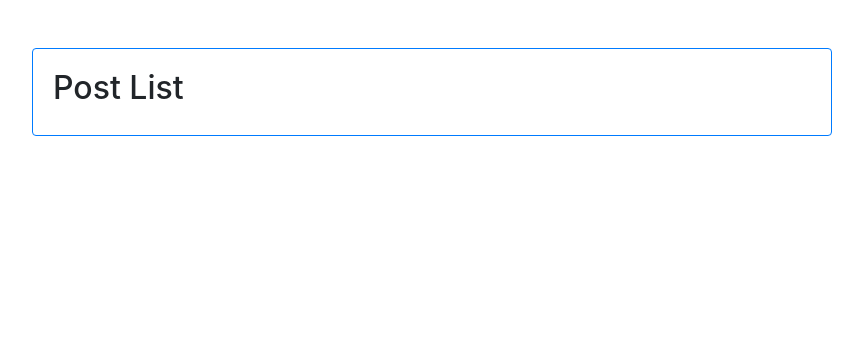
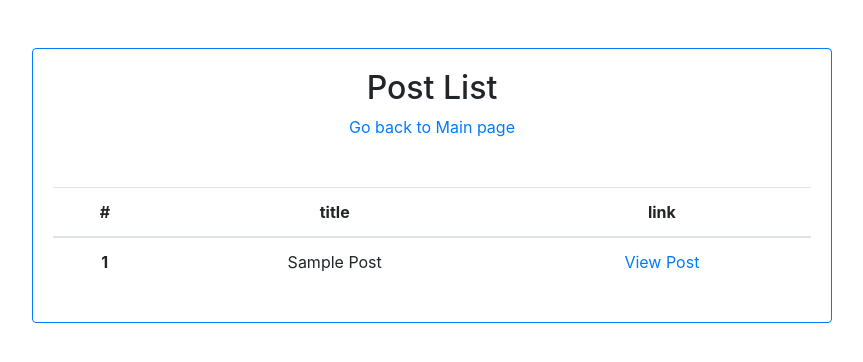
Before and after one commit to devSoyoung/react-blog-tutorial, a React (Create React App) app: page /list in a window 1280 px wide. Shown: the top 362 px of the page, without its empty margins (208-1071 px from the left). Built offline with nearby package versions, Linux system fonts and the light colour scheme.

Commit message:
Add Post List Table, ViewPost Component

```diff
--- a/src/Pages/PostList.js
+++ b/src/Pages/PostList.js
@@ -1,10 +1,29 @@
 import React, { Component } from 'react';
+import { Link } from 'react-router-dom';
 
 class PostList extends Component {
    render() {
       return (
          <div>
-            <h2>Post List</h2>
+            <div className="text-center">
+               <h2>Post List</h2>
+               <Link to="/">Go back to Main page</Link>
+            </div>
+
+            <table className="table mt-5 text-center">
+               <thead>
+                  <th scope="col">#</th>
+                  <th scope="col">title</th>
+                  <th scope="col">link</th>
+               </thead>
+               <tbody>
+                  <tr>
+                     <th scope="row">1</th>
+                     <td>Sample Post</td>
+                     <td><Link to={`/post/${1}`}>View Post</Link></td>
+                  </tr>
+               </tbody>
+            </table>
          </div>
       );
    }
--- a/src/Pages/WritePost.js
+++ b/src/Pages/WritePost.js
@@ -9,14 +9,14 @@ class WritePost extends Component {
                <h2>Write Post</h2>
                <Link to="/">Go back to Main page</Link>
             </div>
-            <form className="mt-5">
+            <form autocomplete="off" className="mt-5">
                <div className="form-group">
-                  <label htmlFor="title"><div>제목</div></label>
+                  <label htmlFor="title">제목</label>
                   <input className="form-control" id="title" />
                </div>
 
                <div className="form-group">
-                  <label htmlFor="contents"><div>내용</div></label>
+                  <label htmlFor="contents">내용</label>
                   <textarea className="form-control" id="contents" rows={10} />
                </div>
 
```
Also changed, not shown: src/Pages/ViewPost.js (added), 1 other file (tests, documents, lock files or other folders).
